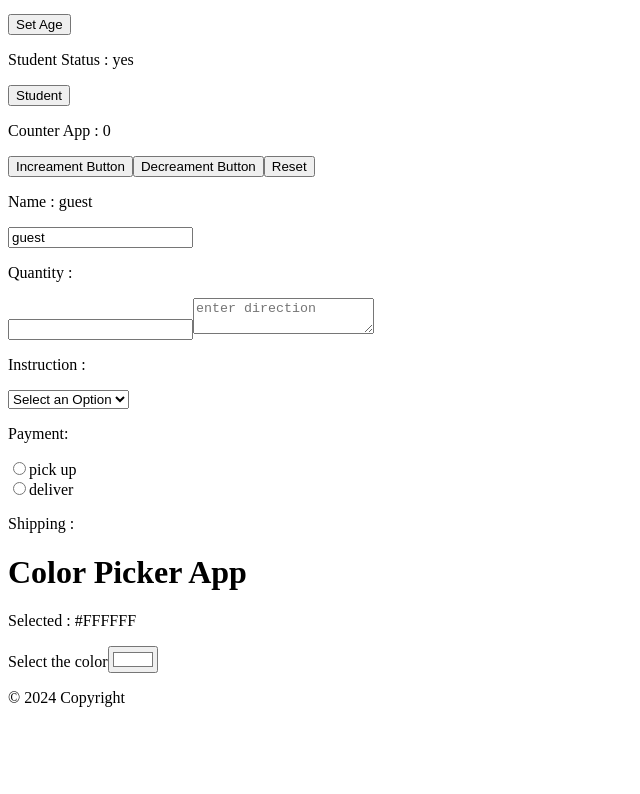
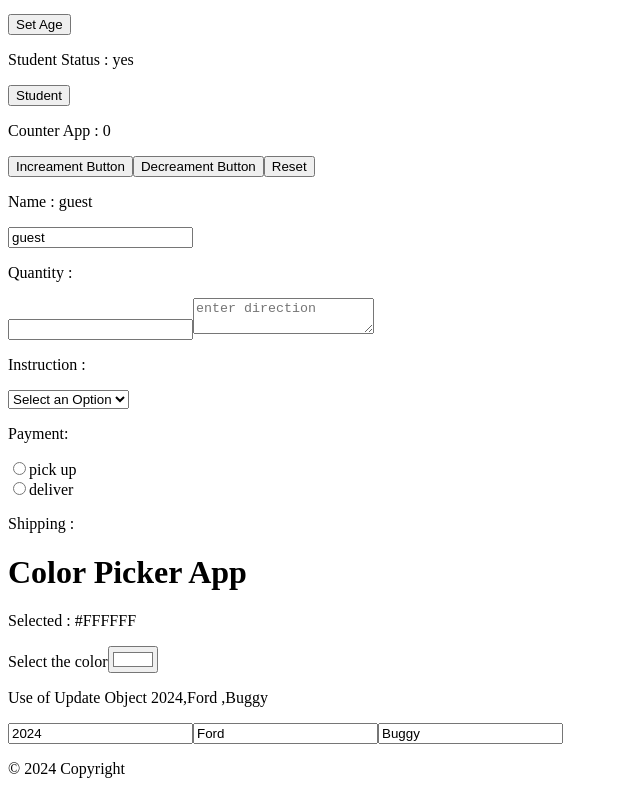
Before and after one commit to ZestyZeeshan/ReactRevision, a React (Vite) app: page / in a window 1280 px wide. Shown: the part 1289-2083 px from the top of the page, without its empty margins (0-640 px from the left). Before the commit the page ends 2012 px from the top, so only its background shows below. Built offline with nearby package versions, Linux system fonts and the light colour scheme.

Commit message:
Update Object

```diff
--- a/src/App.jsx
+++ b/src/App.jsx
@@ -10,6 +10,7 @@ import UseStateHook from "./ReactHook/UseStateHook";
 import CounterApp from "./ReactHook/CounterApp";
 import Onchange from "./ReactHook/Onchange";
 import ColorPickerApp from "./ColorPicker/ColorPickerApp";
+import UpdateObject from "./UpdateObject/UpdateObject";
 
 function App() {
 
@@ -33,6 +34,7 @@ function App() {
       <CounterApp/>
       <Onchange/>
       <ColorPickerApp/>
+      <UpdateObject/>
 
 
       <Footer/>
--- /dev/null
+++ b/src/UpdateObject/UpdateObject.jsx
@@ -0,0 +1,26 @@
+import { useState } from "react"
+
+const UpdateObject=()=>{
+    const[car,setCar]=useState({year:2024, name:"Ford ", model:"Buggy"});
+
+    function handleYearChange(event){
+        setCar(c=>({...c,year:event.target.value}) )
+    }
+    function handleNameChange(event){
+        setCar(c=>({...c, name:event.target.value}) )
+    }
+    function handlemodelChange(event){
+        setCar(c=>({...c,model:event.target.value}) )
+    }
+    return(
+        <div>
+            <p>Use of Update Object {car.year},{car.name},{car.model}</p>
+            <input type="number" value={car.year} onChange={handleYearChange}/>
+            <input type="text" value={car.name} onChange={handleNameChange}/>
+            <input type="text" value={car.model} onChange={handlemodelChange}/>
+
+        </div>
+    )
+}
+
+export default UpdateObject;
```
